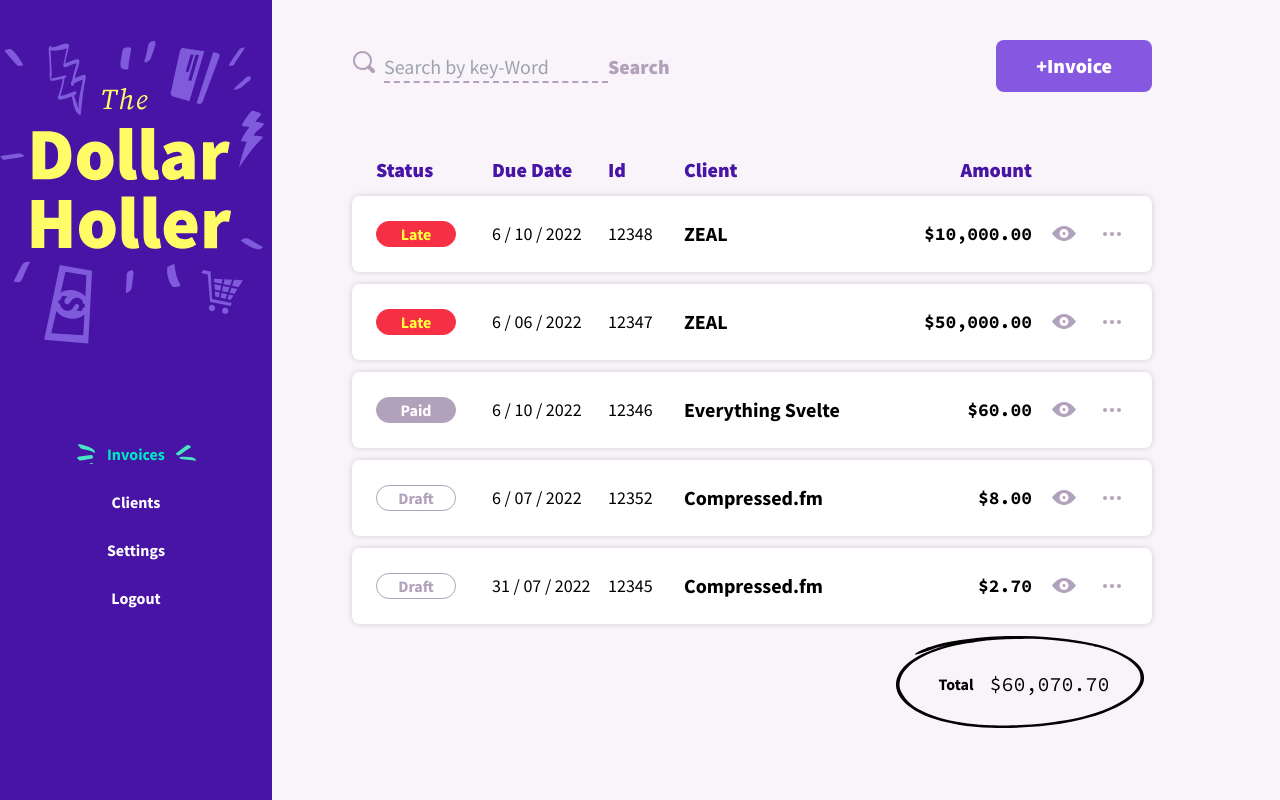
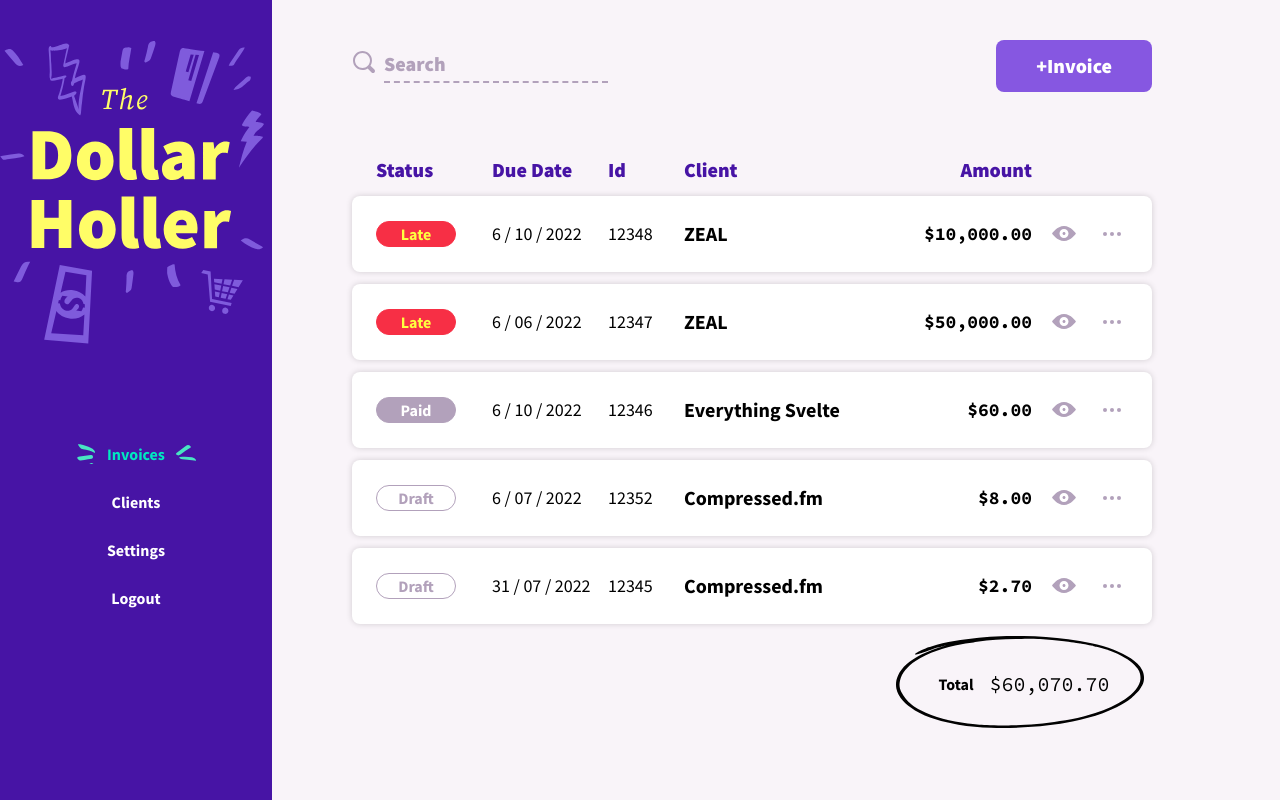
Before and after one commit to easycondor/dollarholler, a SvelteKit app: page /invoices in a window 1280 px wide. Built offline with nearby package versions, Linux system fonts and the light colour scheme.

Commit message:
transition

```diff
--- a/src/lib/components/Overlay.svelte
+++ b/src/lib/components/Overlay.svelte
@@ -1,4 +1,5 @@
 <script lang="ts">
+  import { fade } from 'svelte/transition';
   export let className: string = '';
 </script>
 
@@ -9,7 +10,7 @@
     }
   </style>
 </svelte:head>
-<div class={`fixed inset-0 bg-blueGem opacity-60 z-overlay ${className}`} />
+<div class={`fixed inset-0 bg-blueGem opacity-60 z-overlay ${className}`} transition:fade />
 
 <!-- inset-0 = top/left/Bottom/right + overflow hidden dont scroll -->
 <!-- in svelte head for only this page apply css style -->
--- a/src/lib/components/Search.svelte
+++ b/src/lib/components/Search.svelte
@@ -8,7 +8,26 @@
     type="text"
     name="search"
     placeholder="Search by key-Word"
-    class="search w-full md:w-[14rem] border-b-2 border-dashed border-b-pastelPurple bg-transparent font-sansSerif text-base lg:text-xl text-black outline-none focus:border-b-lavenderIndigo focus:border-solid"
+    class="search w-full md:w-[14rem] pr-[70px] md:pr-0 border-b-2 border-dashed border-b-pastelPurple bg-transparent font-sansSerif text-base lg:text-xl text-black outline-none focus:border-b-lavenderIndigo focus:border-solid"
   />
-  <button class="font-sansSerif text-lg lg:text-xl font-black text-pastelPurple">Search</button>
+  <button
+    class="pointer-events-none transform transition-transform absolute left-8 font-sansSerif text-lg lg:text-xl font-black text-pastelPurple"
+    >Search</button
+  >
 </div>
+
+<style lang="postcss">
+  ::placeholder {
+    color: transparent;
+  }
+
+  input:not(:placeholder-shown) + button,
+  input:focus + button {
+    @apply pointer-events-auto left-auto right-0 md:right-auto text-right lg:translate-x-80 md:left-0 md:translate-x-[16rem] translate-x-[calc(100%-65px)] text-lavenderIndigo;
+  }
+
+  input + button:focus,
+  input:focus + button:hover {
+    @apply text-daisyBush;
+  }
+</style>
--- a/src/lib/components/SlidePanel.svelte
+++ b/src/lib/components/SlidePanel.svelte
@@ -1,4 +1,5 @@
 <script lang="ts">
+  import { fly } from 'svelte/transition';
   import { createEventDispatcher } from 'svelte';
   import Portal from '$lib/components/Portal.svelte';
   import Overlay from './Overlay.svelte';
@@ -19,6 +20,7 @@
   <Overlay />
   <div
     class="bg-white overflow-scroll fixed w-full lg:w-3/4 h-screen pt-16 px-5 lg:py-20 lg:px-32 right-0 top-0 z-slidePanel shadow-slidePanel"
+    transition:fly={{ x: 1000, duration: 500 }}
   >
     <button
       on:click={() => dispatch('closPanel')}
--- a/src/routes/(dashboard)/invoices/InvoiceRow.svelte
+++ b/src/routes/(dashboard)/invoices/InvoiceRow.svelte
@@ -11,6 +11,7 @@
   import SlidePanel from '$lib/components/SlidePanel.svelte';
   import InvoiceForm from './InvoiceForm.svelte';
   import ConfirmDelete from '$lib/components/ConfirmDelete.svelte';
+  import Cancel from '$lib/components/icons/Cancel.svelte';
 
   export let invoice: Invoice;
 
@@ -54,8 +55,9 @@
   };
 </script>
 
+<div class="relative">
   <div
-  class="invoice-table invoice-row items-center bg-white py-3 lg:py-6 rounded-lg shadow-tableRow"
+    class="invoice-table z-row relative invoice-row items-center bg-white py-3 lg:py-6 rounded-lg shadow-tableRow"
   >
     <div class="status"><Tag className="ml-auto lg:ml-0" label={getInvoiceLabel()} /></div>
     <div class="text-sm lg:text-lg dueDate">{convertDate(invoice.dueDate)}</div>
@@ -67,7 +69,8 @@
       ${centsToDollars(invoiceTotal(invoice.lineItems, invoice.discount))}
     </div>
     <div class="text-sm lg:text-lg viewButton hidden lg:flex center">
-    <a href={`/invoices/${invoice.id}`} class="text-pastelPurple hover:text-daisyBush"><View /></a>
+      <a href={`/invoices/${invoice.id}`} class="text-pastelPurple hover:text-daisyBush"><View /></a
+      >
     </div>
     <div class="text-lg center moreButton hidden lg:flex relative">
       <button
@@ -87,6 +90,28 @@
       {/if}
     </div>
   </div>
+  <!-- swipe to reveal -->
+  <div class="flex w-full items-center justify-around absolute inset-0 h-full z-rowAction">
+    <button class="action-button">
+      <Cancel width={32} height={32} />
+    </button>
+    {#if !isOptionsDisabled}
+      <button class="action-button" on:click={handleEdit}>
+        <Edit width={32} height={32} />
+      </button>
+
+      <button class="action-button" on:click={handleSendInvoice}>
+        <Send width={32} height={32} />
+      </button>
+    {/if}
+    <button class="action-button" on:click={handleDelete}>
+      <Trash width={32} height={32} />
+    </button>
+    <a href={`/invoices/${invoice.id}`} class="action-button" on:click={handleDelete}>
+      <View width={32} height={32} />
+    </a>
+  </div>
+</div>
 
 <!-- Confirm Modal -->
 <ConfirmDelete {invoice} {isModalShowing} on:close={() => (isModalShowing = false)} />
@@ -102,6 +127,10 @@
 {/if}
 
 <style lang="postcss">
+  .action-button {
+    @apply flex flex-col items-center justify-center font-bold text-daisyBush cursor-pointer;
+  }
+
   .invoice-row {
     grid-template-areas:
       'invoiceNumber invoiceNumber'
--- a/src/routes/(dashboard)/invoices/[id]/+layout@.svelte
+++ b/src/routes/(dashboard)/invoices/[id]/+layout@.svelte
@@ -1,4 +1,5 @@
 <script lang="ts">
+  import { fly } from 'svelte/transition';
   import { afterNavigate, goto } from '$app/navigation';
   import Arrow from '$lib/components/icons/Arrow.svelte';
 
@@ -22,7 +23,7 @@
 <div
   class="bg-whisper h-full min-h-screen w-screen pt-16 lg:pt-12 pb-32 print:bg-transparent print:pt-0 print:pb-0"
 >
-  <main class="mx-auto max-w-screen-lg min-h-screen">
+  <main class="mx-auto max-w-screen-lg min-h-screen" transition:fly={{ y: 500, duration: 250 }}>
     <a
       href={previousPage ? previousPage : '/invoices'}
       class="fixed top-7 left-7 text-pastelPurple print:hidden"
--- a/tailwind.config.js
+++ b/tailwind.config.js
@@ -66,6 +66,8 @@ export default {
         overlay: 996,
         navBarToggle: 91,
         navBar: 90,
+        row:5,
+        rowAction:1
     }
   }
   },
```
Lines whose indentation alone changed are shown as unchanged.
